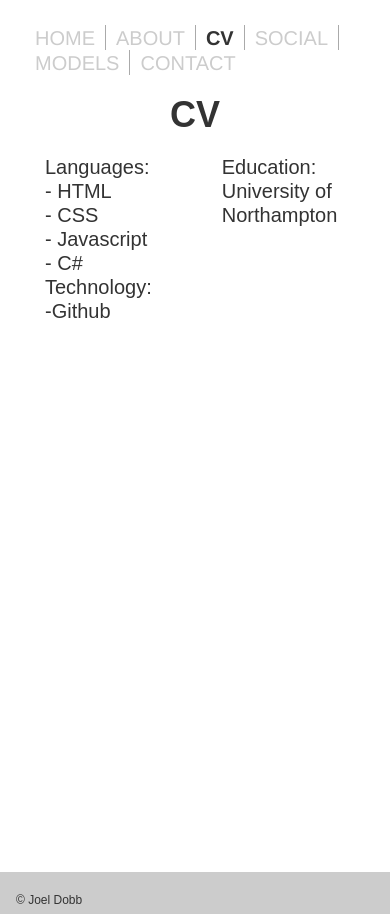
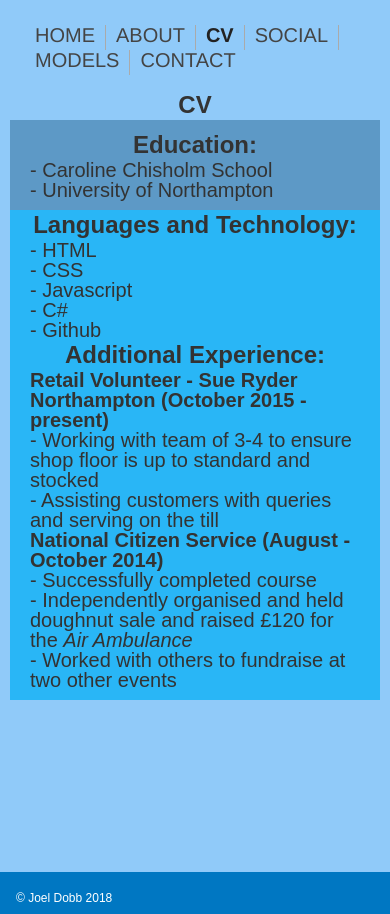
Before and after one commit to JoelBDobb/csy1018-as1-resit, a plain HTML site: page cv.html in a window 390 px wide. Drawn offline with Linux system fonts and the light colour scheme.

Commit message:
Add files via upload

```diff
--- a/cv.html
+++ b/cv.html
@@ -1,9 +1,9 @@
 <!DOCTYPE html>
-<html>
+<html lang="en">
   <head>
     <meta charset="utf-8">
     <meta name="viewport" content="width=device-width, initial-scale=1">
-    <title>Made with Thimble</title>
+    <title>Joel Dobb</title>
     <link rel="stylesheet" href="style.css">
   </head>
   <body>
@@ -19,18 +19,27 @@
     </nav>
     <header>
       <h2>CV</h2>
+      <div class="row">
+        <h2>Education:</h2>
+        <p> - Caroline Chisholm School<br> - University of Northampton</p>
+      </div>
       <div class="columns">
-        <nav class="column1">
-          <p>Languages:<br> - HTML<br> - CSS<br> - Javascript<br> - C#
-            <br>Technology:<br> -Github</p>
-        </nav>
-        <nav class="column2">
-          <p>Education: University of Northampton</p>
-        </nav>
+        <div class="column1">
+          <h2>Languages and Technology:</h2>
+          <p> - HTML<br> - CSS<br> - Javascript<br> - C#<br> - Github</p>
+        </div>
+        <div class="column2">
+          <h2>Additional Experience:</h2>
+          <p><strong>Retail Volunteer - Sue Ryder Northampton (October 2015 - present)</strong><br>
+          - Working with team of 3-4 to ensure shop floor is up to standard and stocked<br>
+          - Assisting customers with queries and serving on the till<br>
+          <strong>National Citizen Service (August - October 2014)</strong><br>
+          - Successfully completed course<br>
+          - Independently organised and held doughnut sale and raised £120 for the <em>Air Ambulance</em><br>
+          - Worked with others to fundraise at two other events</p>
+        </div>
       </div>
     </header>
-    <footer>
-      <footer class="footer">© Joel Dobb</footer>
-    </footer>
+    <footer class="footer">© Joel Dobb 2018</footer>
   </body>
 </html>
--- a/style.css
+++ b/style.css
@@ -7,15 +7,16 @@ body
   position: relative;
   display: flex;
   flex-direction: column;
-  min-height: 100vh;
+  min-height: 100vh; /*Unit not recognised - line required for sticky footer*/
   margin: 0;
-  line-height: 100%;
+  line-height: 1.25em;
   text-align: center;
   font-family: sans-serif;
-  font-size: 1.5em;
+  font-size: 1em;
   color: hsl(0, 0%, 20%);
   padding: 10px;
   padding-bottom: 60px;
+  background-color: #90caf9
 }
 
 html, body {
@@ -23,12 +24,6 @@ html, body {
   overflow-x: hidden;
 }
 
-.nav
-{
-  order: -1;
-  padding: 1px;
-  background: rgb(149, 194, 215);
-}
 .footer
 {
   position: absolute;
@@ -38,16 +33,17 @@ html, body {
   width: 100%;
   height: 10px;
   padding: 16px;
-  background: rgb(204, 204, 204);
+  background: #0077c2;
   text-align: left;
-  font-size: .5em;
+  color: #ffffff;
+  font-size: .75em;
 }
-.wrapper
+/*.wrapper
 {
   display: flex;
   flex-direction: column;
   flex; 1 0 auto;
-}
+}*/
 .main
 {
   padding: 1em;
@@ -67,20 +63,34 @@ html, body {
     flex: 1 0 auto;
   }
   h1 {
-    text-align: center;
-    height: auto;
     font-size: 75px;
     line-height: 75px;
   }
-
+  .columns
+  {
+    display: flex;
+    flex-direction: column;
+  }
+  .row
+  {
+    flex-direction: column;
+  }
+  p {
+    text-align: center;
+  }
 }
 @media (min-width: 30em)
 {
   h1 {
-    text-align: center;
-    height: auto;
     font-size: 100px;
     line-height: 100px;
+  }
+  .row
+  {
+    flex-direction: column;
+  }
+  p {
+    text-align: left;
   }
 }
 * {
@@ -113,12 +123,16 @@ p {
   font-size: 20px;
 }
 
+h1 {
+  text-align: center;
+  height: auto;
+}
+
 h2 {
+  display: ;
   height: auto;
-  line-height: 50px;
-}
-h3 {
-  height:  40px;
+  line-height: 30px;
+  text-align: center;
 }
 
 li:last-child {
@@ -127,7 +141,7 @@ li:last-child {
 
 li a {
   text-decoration: none;
-  color: #ccc;
+  color: #444444;
   font: 20px/1 Helvetica, Verdana, sans-serif;
   text-transform: uppercase;
 
@@ -139,26 +153,34 @@ li a {
 }
 
 li a:hover {
-  color: #666;
+  color: #666666;
 }
 
 li.active a {
   font-weight: bold;
-  color: #333;
+  color: #222222;
 }
 
 .columns {
+  width: 100%;
+  display: flex;
+  justify-content: space-around;
+  background-color: #29b6f6;
+  padding-bottom: 10px;
+}
+
+//.column1
+{
+  flex-direction: column;
+}
+
+.row {
+  width: 100%;
   display: flex;
   justify-content: center;
-}
-
-.columns > div {
-  width: 50%;
-}
-
-.title {
-  width: 100%;
-  font-size: 2em;
+  background-color: #5d99c6;
+  padding-top: 10px;
+  padding-bottom: 10px;
 }
 
 #map {
@@ -167,6 +189,8 @@ li.active a {
   width: 100%;
 }
 
-/*.columns > div:first-child {
-  margin-right: 20px;
-}*/
+
+.title {
+  width: 100%;
+  font-size: 2em;
+}
```
Also changed, not shown: about.html (+14 -8 lines), contact.html (+16 -13 lines), index.html (+3 -4 lines), mgp.html (+20 -5 lines), social.html (+7 -5 lines).
